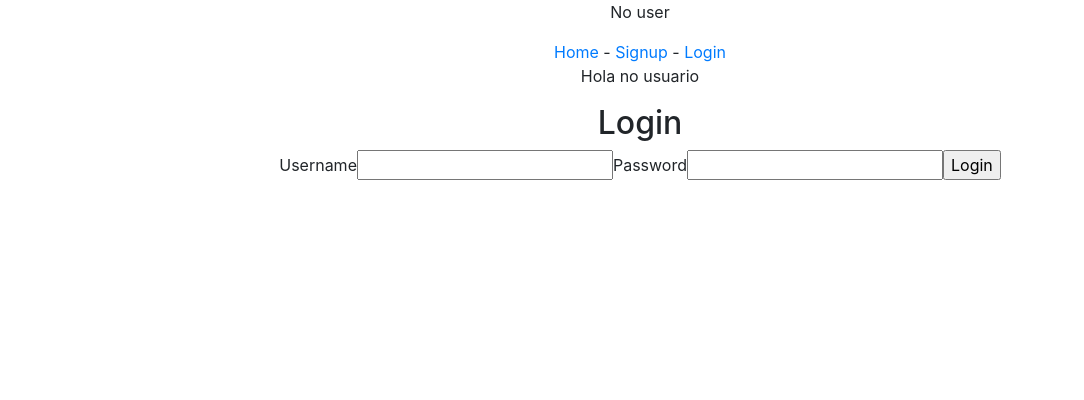
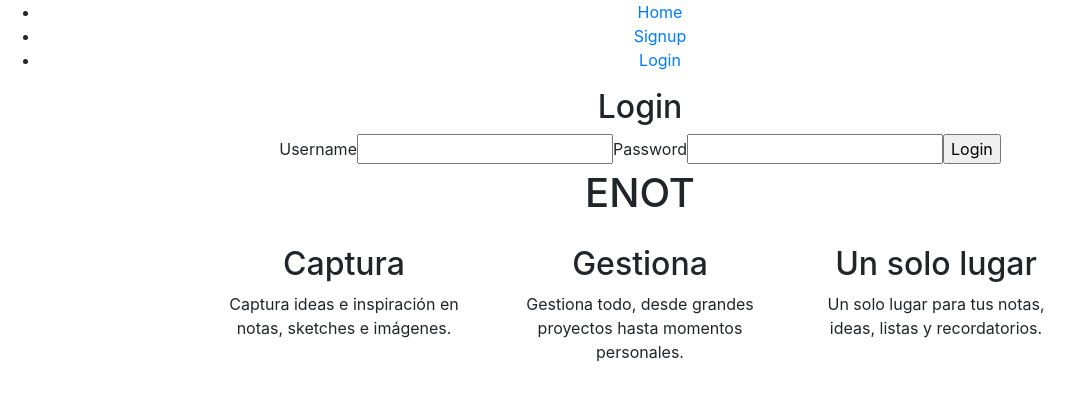
Before and after one commit to annupper/Trickster, a React (Create React App) app in the folder client/: page /login in a window 1280 px wide. Shown: the top 400 px of the page, without its empty margins (0-1084 px from the left). Built offline with nearby package versions, Linux system fonts and the light colour scheme; no server answers.

Commit message:
Add navbar, add home

```diff
--- a/client/src/App.js
+++ b/client/src/App.js
@@ -2,10 +2,10 @@
 import React, { Component } from "react";
 import "./App.css";
 
-//import Navbar from "./components/navbar/Navbar";
+import Navbar from "./components/navbar/Navbar";
 import Signup from "./components/auth/Signup";
 import Login from "./components/auth/Login";
-import Message from "./components/Message";
+import HomeBody from "./components/homeBody/HomeBody";
 import AuthService from "./components/auth/AuthService";
 import { Route, Link } from "react-router-dom";
 
@@ -39,29 +39,16 @@ class App extends Component {
   };
 
   render() {
-    const welcome = this.state.user ? (
-      <div>
-        <p>Hola {this.state.user.username}</p>
-        <button onClick={this.logout}>Logout</button>
-      </div>
-    ) : (
-      <div>
-        <p>No user</p>
-        <Link to="/">Home</Link> - <Link to="/signup">Signup</Link> -{" "}
-        <Link to="/login">Login</Link>
-      </div>
-    );
 
     return (
       <div className="App">
-        {welcome}
-        <Message user={this.state.user} />
-        <Route
+
+        <Navbar user={this.state.user} logout={this.logout}/>
+        <Route exact
           path="/signup"
-          render={() => <Signup getUser={this.getUser} />}
-        />
-        <Route path="/login" render={() => <Login getUser={this.getUser} />} />
-
+          render={() => <Signup getUser={this.getUser} />}/>
+        <Route exact path="/login" render={() => <Login getUser={this.getUser} />} />
+        <HomeBody />
       </div>
     );
   }
--- a/client/src/components/auth/Login.js
+++ b/client/src/components/auth/Login.js
@@ -7,7 +7,8 @@ export default class Login extends Component {
 
     this.state = {
       username: '',
-      password: ''
+      password: '',
+      redirect: false
     }
 
     this.authService = new AuthService();
@@ -30,7 +31,7 @@ export default class Login extends Component {
 
   render() {
     return (
-      <div>
+      <div className="login">
         <h2>Login</h2>
         <form onSubmit={this.handleFormSubmit}>
           <label>Username</label>
--- /dev/null
+++ b/client/src/components/homeBody/HomeBody.js
@@ -0,0 +1,37 @@
+import React from 'react';
+import "./homeBody.css"
+
+class HomeBody extends React.Component {
+
+  constructor() {
+    super();
+  }
+
+  render() {
+
+
+    return (
+
+      <div className="homeBody">
+          <h1>ENOT</h1>
+        <div className="home-boxes">
+        <div>
+          <h2>Captura</h2>
+          <p>Captura ideas e inspiración en notas, sketches e imágenes.</p>
+        </div>
+        <div>
+          <h2>Gestiona</h2>
+          <p>Gestiona todo, desde grandes proyectos hasta momentos personales.</p>
+        </div>
+        <div>
+          <h2>Un solo lugar</h2>
+          <p>Un solo lugar para tus notas, ideas, listas y recordatorios.</p>
+        </div>
+        </div>
+      </div>
+
+    )
+  }
+};
+
+export default HomeBody;
--- /dev/null
+++ b/client/src/components/homeBody/homeBody.css
@@ -0,0 +1,10 @@
+.home-boxes {
+  display: flex;
+  flex-direction: row;
+  justify-content: center;
+}
+
+.home-boxes div {
+  width: 20%;
+  margin: 20px;
+}
--- a/client/src/components/navbar/Navbar.js
+++ b/client/src/components/navbar/Navbar.js
@@ -1,36 +1,48 @@
 import React from 'react';
+import "./navbar.css"
 import { Link, Route,withRouter } from 'react-router-dom'
-import Signup from "../auth/Signup";
-import Login from "../auth/Login";
 
 class Navbar extends React.Component {
 
+  constructor(props) {
+    super(props);
+  }
+
   render() {
-    return (
-
+    const navbar = this.props.user ? (
       <div>
+        <p>Hola {this.props.user.username}</p>
         <ul>
           <li>
             <Link to="/">Home</Link>
           </li>
           <li>
-            <Link to="/signup">Signup</Link>
-          </li>
-          <li>
-            <Link to="/login">Login</Link>
+          <button onClick={this.props.logout}>Logout</button>
           </li>
         </ul>
-        <hr/>
-        <Route
-          path="/signup"
-          render={() => <Signup getUser={this.getUser} />}/>
-        <Route path="/login" render={() => <Login getUser={this.getUser} />} />
+      </div>
+    ) : (
+      <ul>
+      <li>
+        <Link to="/">Home</Link>
+      </li>
+      <li>
+        <Link to="/signup">Signup</Link>
+      </li>
+      <li>
+        <Link to="/login">Login</Link>
+      </li>
+    </ul>
+    );
 
+    return (
+
+      <div>
+        {navbar}
       </div>
 
     )
   }
 };
 
-//Navbar = withRouter(Navbar);
 export default Navbar;
```
Also changed, not shown: client/src/components/navbar/navbar.css (added).
